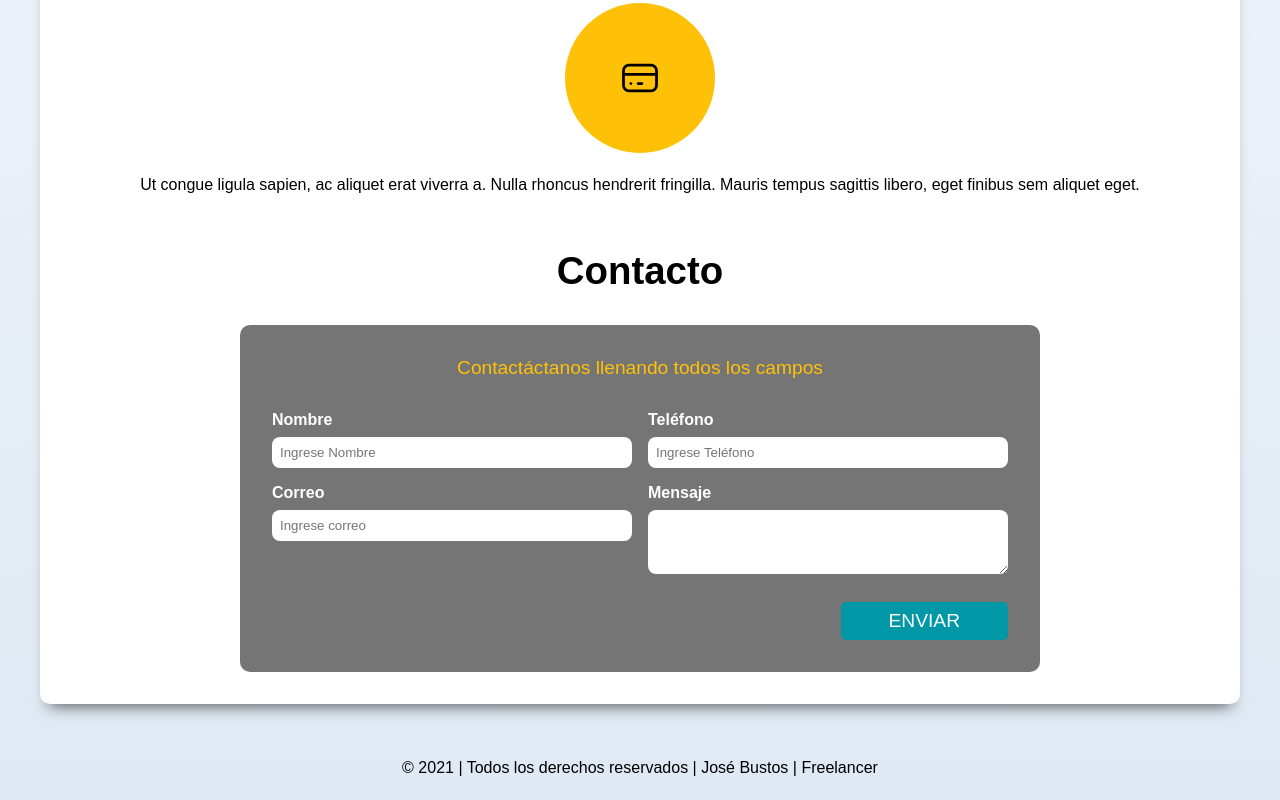
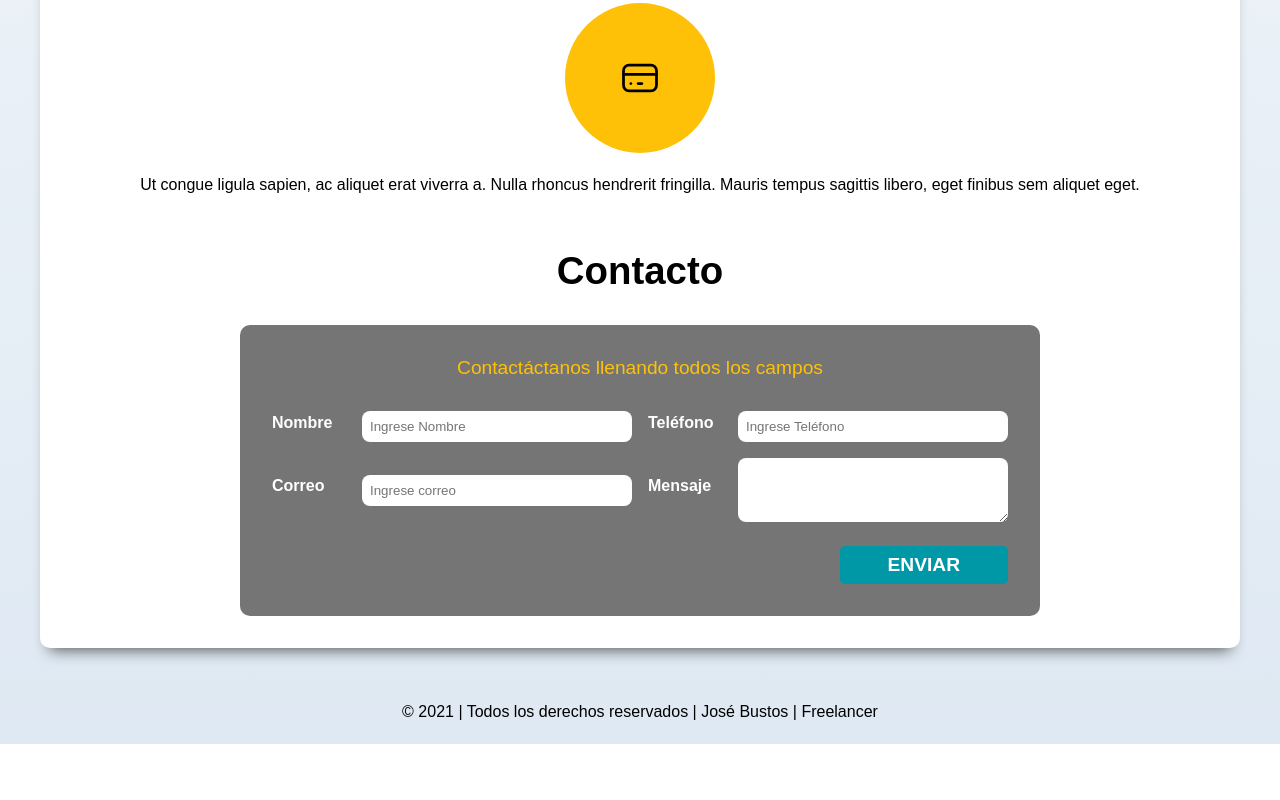
Before and after one commit to JoseBustos/tercersitio, a plain HTML site: page index.html in a window 1280 px wide. Shown: the part 1353-2153 px from the top of the page. After the commit the page ends 2097 px from the top, so only its background shows below. Drawn offline with Linux system fonts and the light colour scheme.

Commit message:
actualizacionStilos

```diff
--- a/css/estilos.css
+++ b/css/estilos.css
@@ -1,7 +1,7 @@
 :root {
     --blanco: #ffffff;
     --negro: #000000;
-    --amarillo: #FFc107;
+    --amarillo: #ffc107;
     --celeste: #0097a7;
     --plomo: #757575;
 }
@@ -19,7 +19,7 @@ html {
 }
 
 body {
-    font-family: 'krub', sans-serif;
+    font-family: 'Krub', sans-serif;
     background-image: linear-gradient(to top, #dfe9f3 0%, white 100%);
     min-height: 100%;
 }
@@ -108,8 +108,8 @@ p {
 }
 
 .contenedor-hero {
-    /*background-color: rgb(0 0 0 /70%);*/
-    /*otra opcion de transparencia del color negro*/
+    /* background-color: rgb(0 0 0 / 70%); */
+    /* otra opcion de transparencia del color negro */
     background-color: rgba(0, 0, 0, .7);
     position: absolute;
     width: 100%;
@@ -131,6 +131,7 @@ p {
     margin-top: .5rem;
     padding: .5rem 3rem;
     border-radius: 5px;
+    font-weight: 700;
     text-decoration: none;
     text-transform: uppercase;
     font-size: 1.2rem;
@@ -142,11 +143,11 @@ p {
 }
 
 
-/*.tagline {
+/* .tagline {
     display: inline;
-}*/
+} */
 
-.todoLosServicios {
+.todosLosServicios {
     scroll-snap-align: center;
     scroll-snap-stop: always;
 }
@@ -177,8 +178,8 @@ p {
     background-color: var(--plomo);
     padding: 2rem;
     border-radius: 10px;
+    scroll-snap-align: center;
     scroll-snap-stop: always;
-    scroll-snap-align: center;
 }
 
 .formulario legend {
@@ -222,7 +223,7 @@ p {
 }
 
 .w-100 {
-    flex: 0 0 100%
+    flex: 0 0 100%:
 }
 
 .enviar {
@@ -248,7 +249,7 @@ p {
 }
 
 @media (min-width:768px) {
-    .todoLosServicios {
+    .todosLosservicios {
         display: grid;
         grid-template-columns: 33.3% 33.3% 33.3%;
         column-gap: 1rem;
@@ -262,21 +263,27 @@ p {
     }
 }
 
-@media (min-width:768px) {
+@media (min-width:480px) {
+    .campo {
+        display: flex;
+        align-items: center;
+    }
+}
+
+@media (min-width: 768px) {
     .campo {
         flex: 0 0 calc(50% - .5rem)
     }
 }
 
-@media (min-width:768px) {
+@media (min-width:480px) {
     .campo label {
         flex: 0 0 90px;
     }
 }
 
-@media (min-width:768px) {
-    : is(.campo): is( input[type="text"], input[type="text"], input[type="tel"], input[type="mail"], textarea) flex: 1;
+@media (min-width: 768px) {
+     :is(.campo) :is( input[type="text"], input[type="text"], input[type="tel"], input[type="mail"], textarea) {
+        flex: 1;
+    }
 }
-
-
-}
```
